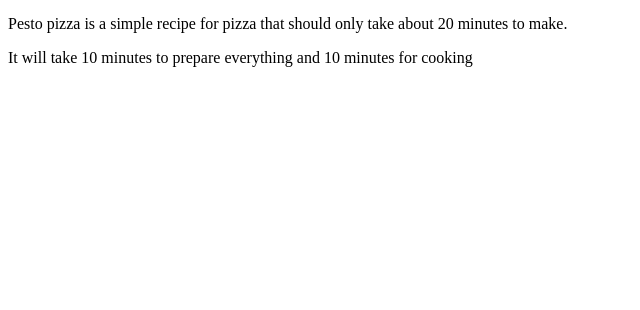
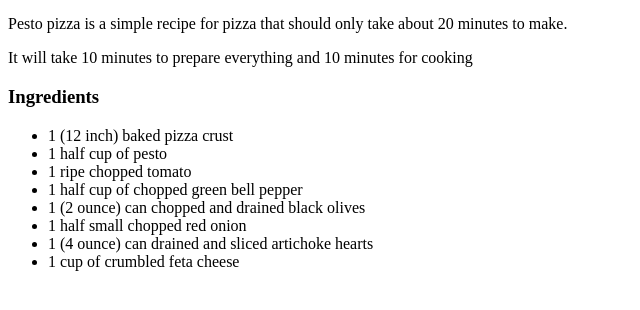
Before and after one commit to pmijakovic222/odin-recipes, a plain HTML site: page recipes/pesto-pizza.html in a window 1280 px wide. Shown: the part 428-738 px from the top of the page, without its empty margins (0-640 px from the left). Drawn offline with Linux system fonts and the light colour scheme.

Commit message:
Add ingredients to pesto pizza

```diff
--- a/recipes/pesto-pizza.html
+++ b/recipes/pesto-pizza.html
@@ -8,10 +8,24 @@
 
 <body>
     <h1>Pesto Pizza</h1>
+
     <img src="https://imagesvc.meredithcorp.io/v3/mm/image?url=https%3A%2F%2Fimages.media-allrecipes.com%2Fuserphotos%2F5423214.jpg" alt="Pesto Pizza finished">
+
     <h3>Description</h3>
     <p>Pesto pizza is a simple recipe for pizza that should only take about 20 minutes to make.</p>
     <p>It will take 10 minutes to prepare everything and 10 minutes for cooking</p>
+
+    <h3>Ingredients</h3>
+    <ul>
+        <li>1 (12 inch) baked pizza crust</li>
+        <li>1 half cup of pesto</li>
+        <li>1 ripe chopped tomato</li>
+        <li>1 half cup of chopped green bell pepper</li>
+        <li>1 (2 ounce) can chopped and drained black olives</li>
+        <li>1 half small chopped red onion</li>
+        <li>1 (4 ounce) can drained and sliced artichoke hearts</li>
+        <li>1 cup of crumbled feta cheese</li>
+    </ul>
 </body>
 
 </html>
```
